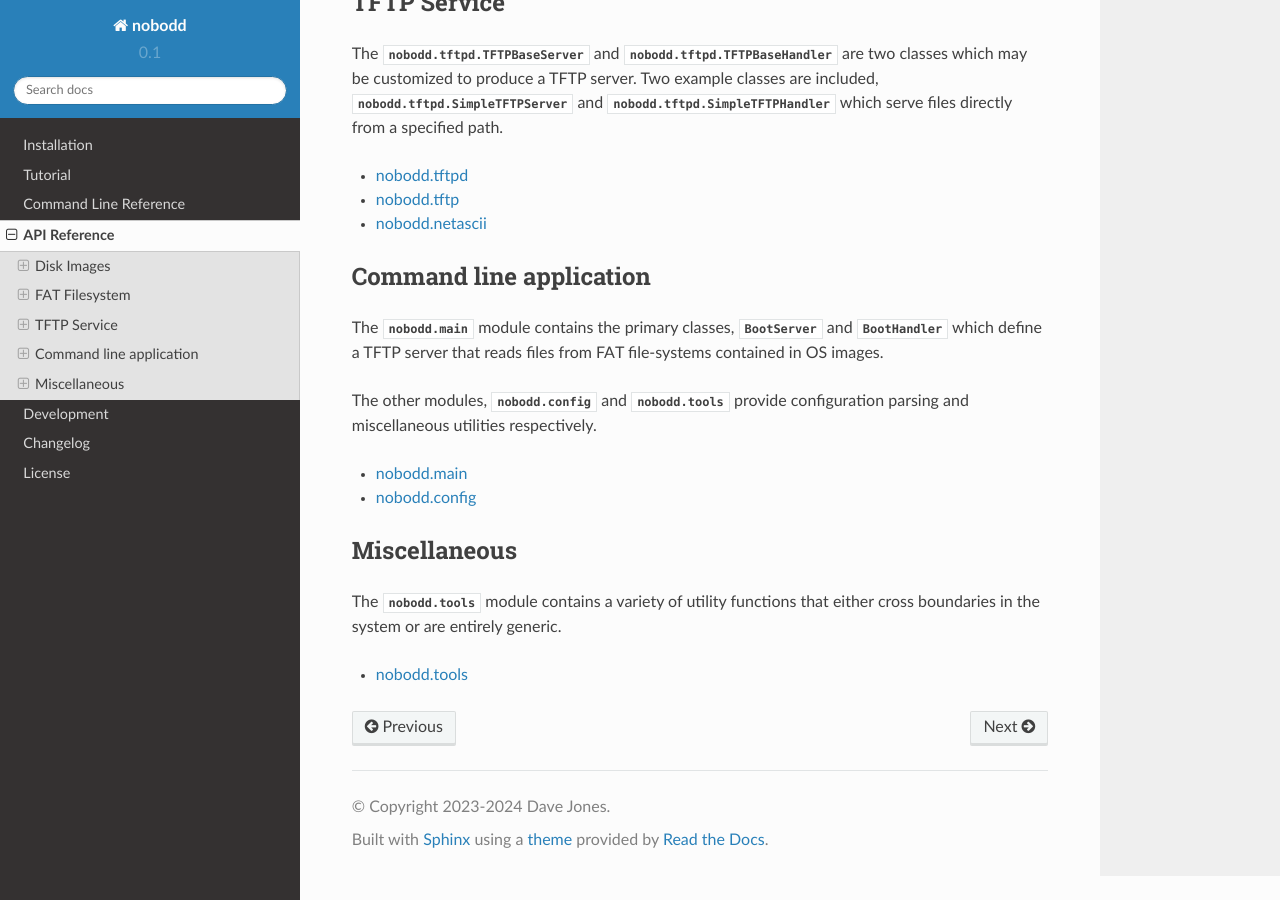
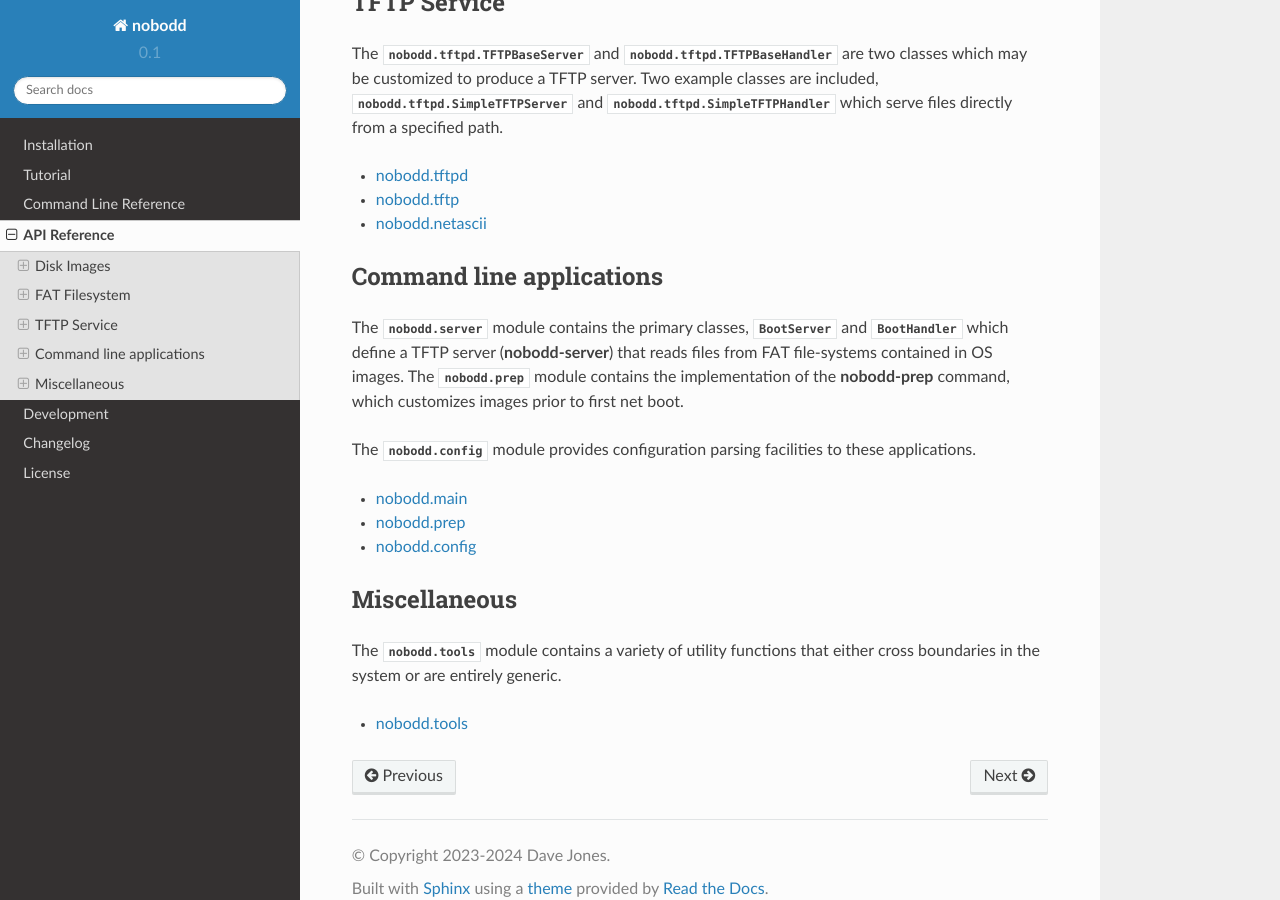
Before and after one commit to waveform80/nobodd, a Sphinx documentation site: the page built from docs/api.rst, in a window 1280 px wide and 900 px high, scrolled down 744 px. Built offline with Sphinx 7.4.7 and the Read the Docs theme 2.0.0, drawn with Linux system fonts in a browser that asks for light colours; formulas are drawn with MathJax 3.

Commit message:
Fix up references to nobodd.server in the docs

```diff
--- a/README.rst
+++ b/README.rst
@@ -18,7 +18,7 @@ then serving it as simple as:
 
 .. code-block:: console
 
-    $ sudo nobodd --board 1234ABCD,ubuntu.img
+    $ sudo nobodd-server --board 1234ABCD,ubuntu.img
 
 This defaults to read the first partition from the file, and pretends (to TFTP
 clients) that the contents of the first partition appears under the
--- a/docs/api.rst
+++ b/docs/api.rst
@@ -56,21 +56,24 @@ specified path.
     api_netascii
 
 
-Command line application
-========================
+Command line applications
+=========================
 
-The :mod:`nobodd.main` module contains the primary classes,
+The :mod:`nobodd.server` module contains the primary classes,
 :class:`~nobodd.main.BootServer` and :class:`~nobodd.main.BootHandler` which
-define a TFTP server that reads files from FAT file-systems contained in OS
-images.
+define a TFTP server (:program:`nobodd-server`) that reads files from FAT
+file-systems contained in OS images. The :mod:`nobodd.prep` module contains the
+implementation of the :program:`nobodd-prep` command, which customizes images
+prior to first net boot.
 
-The other modules, :mod:`nobodd.config` and :mod:`nobodd.tools` provide
-configuration parsing and miscellaneous utilities respectively.
+The :mod:`nobodd.config` module provides configuration parsing facilities to
+these applications.
 
 .. toctree::
     :maxdepth: 1
 
-    api_main
+    api_server
+    api_prep
     api_config
 
 
--- a/docs/api_main.rst
+++ b/docs/api_server.rst
@@ -2,10 +2,11 @@
 nobodd.main
 ==============
 
-.. module:: nobodd.main
+.. module:: nobodd.server
 
 This module contains the server and handler classes which make up the main
-nobodd application, as well as the entry point for the application itself.
+:program:`nobodd-server` application, as well as the entry point for the
+application itself.
 
 
 Handler Classes
```
Also changed, not shown: docs/api_prep.rst (added, +20 -0 lines).
